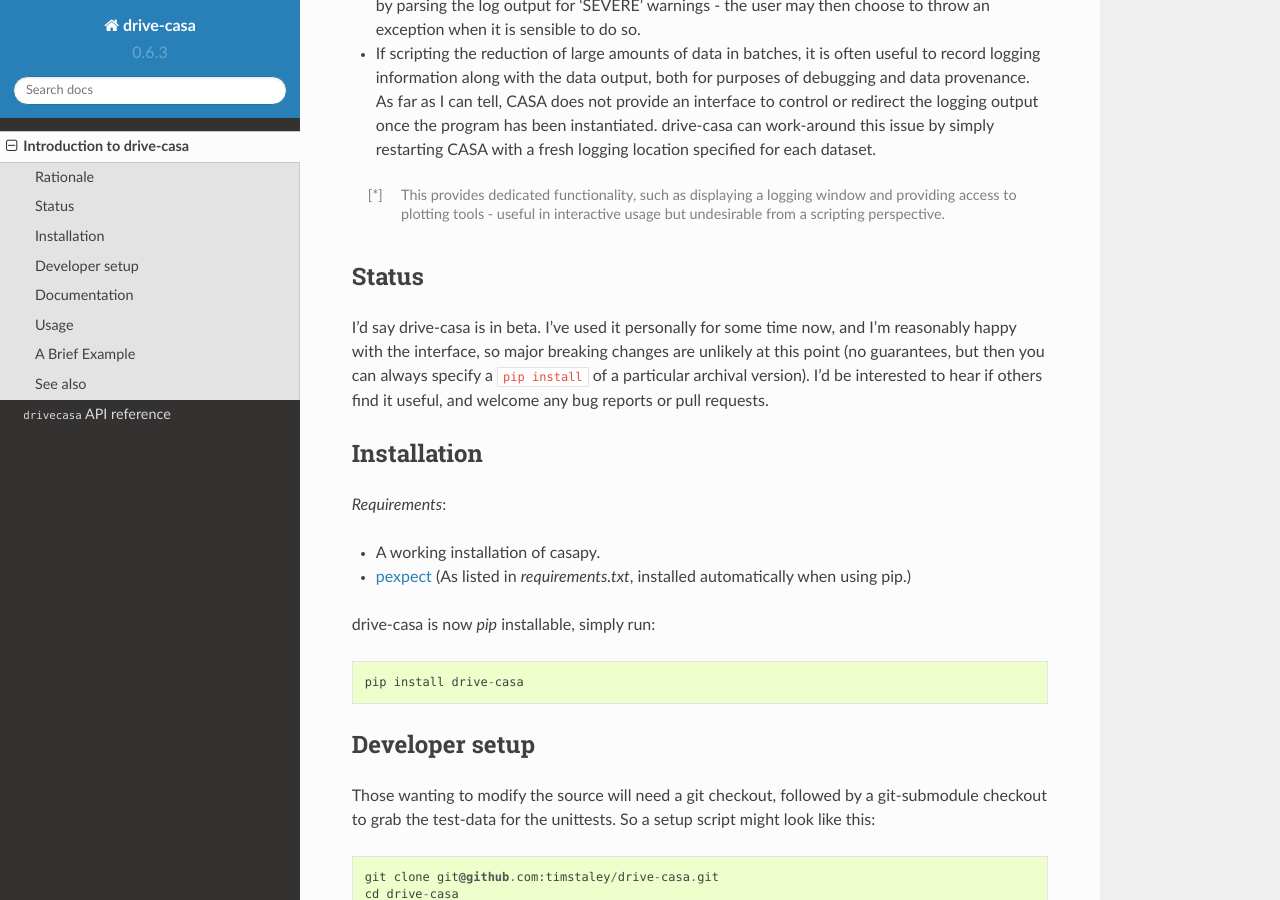
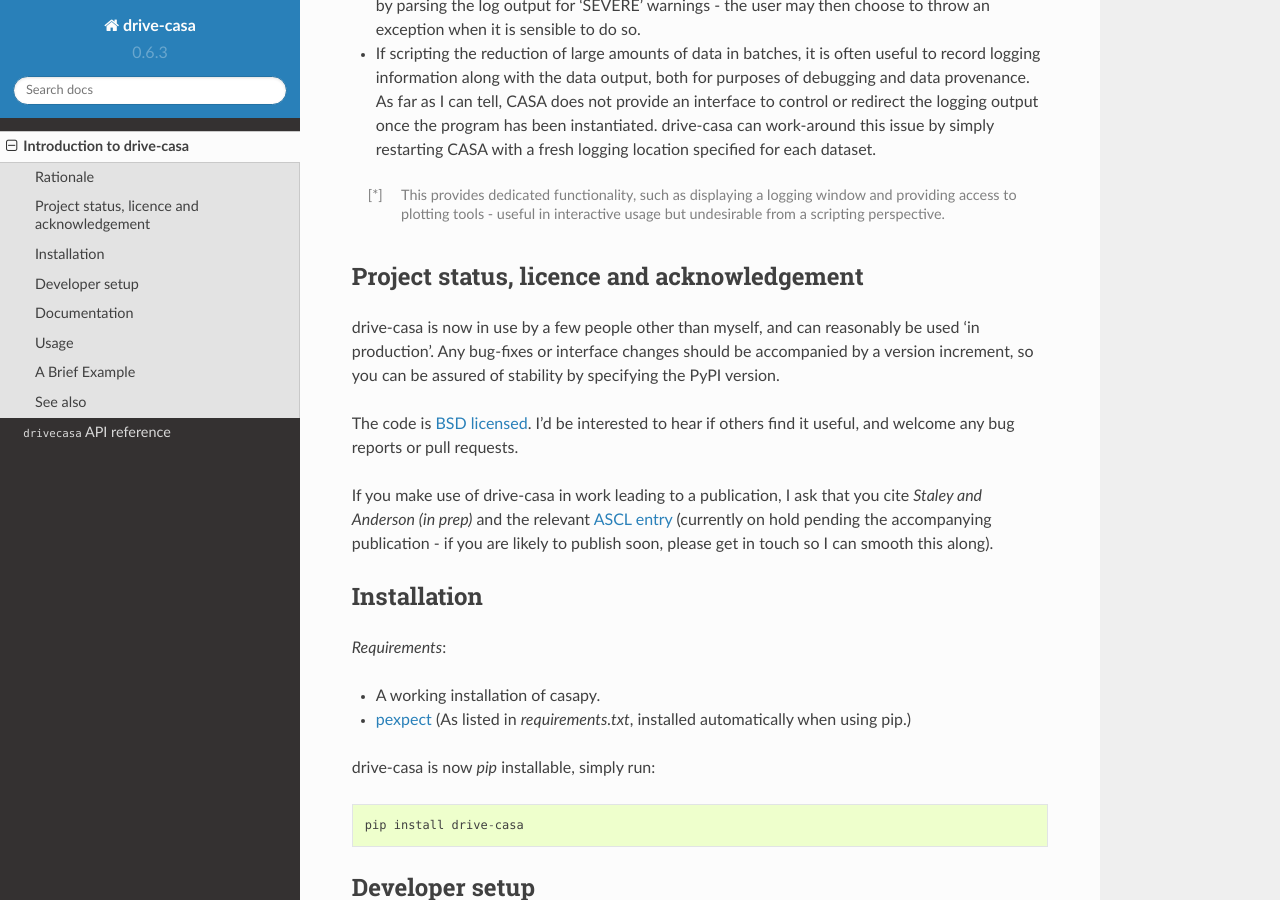
Before and after one commit to timstaley/drive-casa, a Sphinx documentation site: the page built from documentation/source/introduction.rst, in a window 1280 px wide and 900 px high, scrolled down 1613 px. Built offline with Sphinx 7.4.7 and the Read the Docs theme 2.0.0, drawn with Linux system fonts in a browser that asks for light colours; formulas are drawn with MathJax 3; the version number is read from the project's files by our own code.

Commit message:
Clarify licence status and acknowledgements.
Closes issue #4.

```diff
--- a/documentation/source/introduction.rst
+++ b/documentation/source/introduction.rst
@@ -106,15 +106,25 @@
 .. _pexpect: http://pypi.python.org/pypi/pexpect/
 
 
-Status
-------
-I'd say drive-casa is in beta. I've used it personally for some time now,
-and I'm reasonably happy with the interface, so major breaking changes are
-unlikely at this point (no guarantees, but then you can always specify a
-``pip install`` of a particular archival version).
+Project status, licence and acknowledgement
+-------------------------------------------
+drive-casa is now in use by a few people
+other than myself, and can reasonably be used 'in production'.
+Any bug-fixes or interface changes should be accompanied by a version increment,
+so you can be assured of stability by specifying the PyPI version.
+
+The code is `BSD licensed`_.
 I'd be interested to hear if others find it useful, and welcome
 any bug reports or pull requests.
 
+If you make use of drive-casa in work leading to a publication, I ask that
+you cite *Staley and Anderson (in prep)* and the relevant
+`ASCL entry`_
+(currently on hold pending the accompanying publication - if you are likely to
+publish soon, please get in touch so I can smooth this along).
+
+ .. _BSD licensed: https://github.com/timstaley/drive-casa/blob/master/LICENCE.txt
+.. _ASCL entry: http://ascl.net/code/v/1037
 
 Installation
 ------------
```
Also changed, not shown: README.md (+8 -0 lines).
